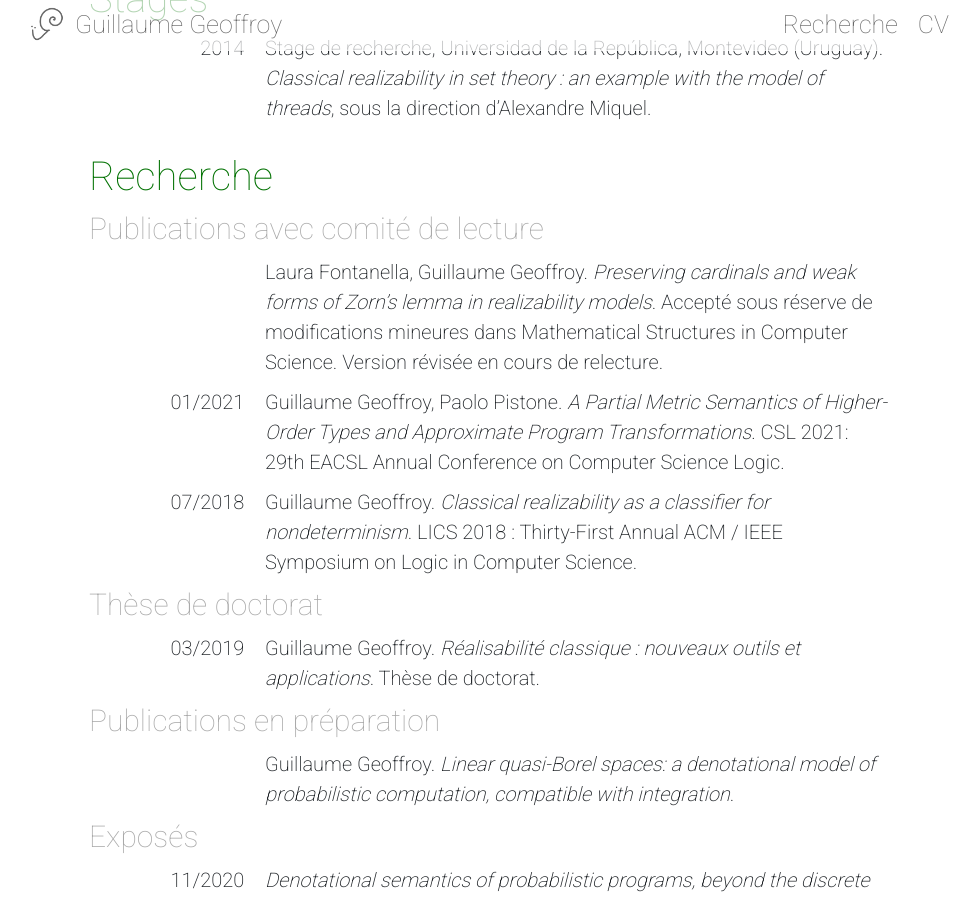
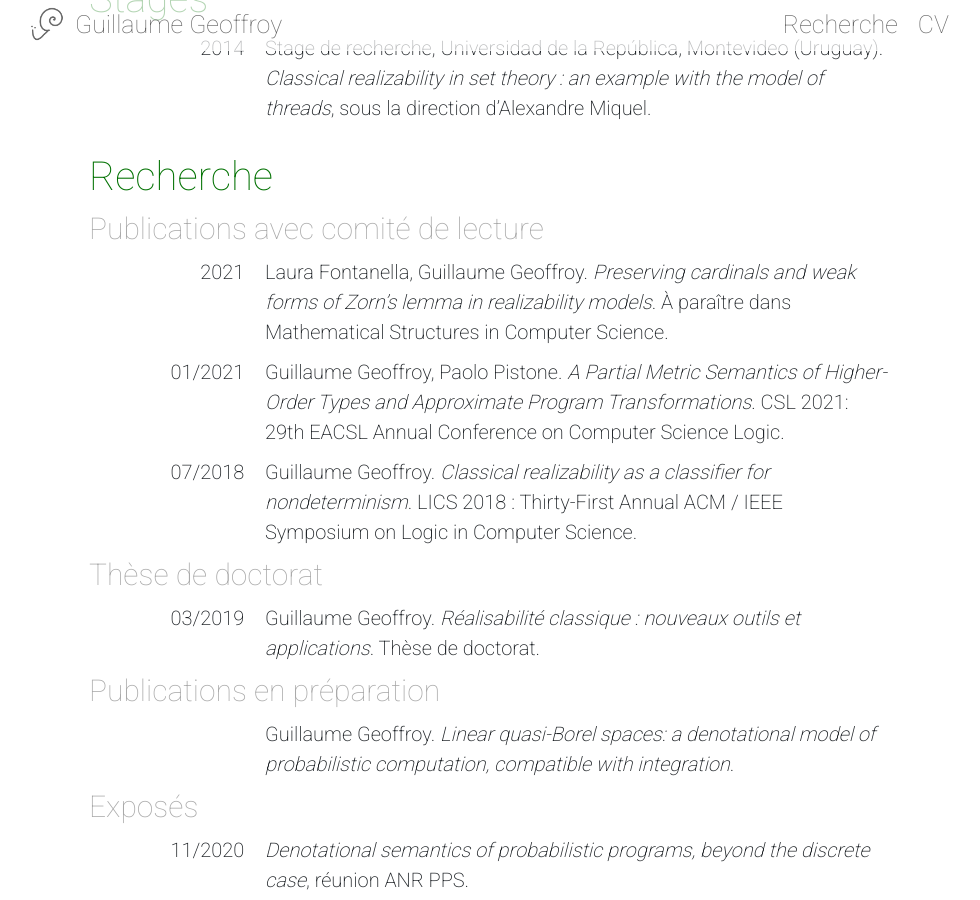
Before and after one commit to guillaume-geoffroy/geoffroy.re, a Jekyll site: the page built from fr/cv.md, in a window 1280 px wide and 900 px high, scrolled down 1441 px. Shown: the whole window, without its empty margins (151-1131 px from the left). Built offline with Jekyll 4.4.1, drawn with Linux system fonts in a browser that asks for light colours; nearby versions of some CDN libraries; our own code applies the rules of GitHub Pages for plain Markdown files.

Commit message:
MAJ CV article cardinaux

```diff
--- a/fr/cv.md
+++ b/fr/cv.md
@@ -25,7 +25,6 @@ Formation
 
 2011 -- 2015 :: **Diplôme de l’École Normale Supérieure**, École Normale Supérieure,    Paris. Spécialité principale mathématiques, spécialité secondaire informatique.
 
-
 2013 -- 2014 :: **M2 recherche Logique Mathématique et Fondements de l’Informatique**,    Université Paris Diderot, École Normale Supérieure, Paris. Parcours logique informatique. Mention très bien.
 
 2011 -- 2013 :: L3 et M1 Mathématiques : formation inter-universitaire en mathématiques fondamentales et appliquées, École Normale Supérieure, Paris.
@@ -44,7 +43,7 @@ Recherche
 
 ### Publications avec comité de lecture
 
-Laura Fontanella, Guillaume Geoffroy. *Preserving cardinals and weak forms of Zorn's lemma in realizability models*. Accepté sous réserve de modifications mineures dans Mathematical Structures in Computer Science. Version révisée en cours de relecture.
+2021 :: Laura Fontanella, Guillaume Geoffroy. *Preserving cardinals and weak forms of Zorn's lemma in realizability models*. À paraître dans Mathematical Structures in Computer Science.
 
 01/2021 :: Guillaume Geoffroy, Paolo Pistone. *A Partial Metric Semantics of Higher-Order Types and Approximate Program Transformations*. CSL 2021: 29th EACSL Annual Conference on Computer Science Logic.
 
```
Also changed, not shown: en/cv.md (+1 -1 lines), en/research.md (+4 -2 lines), fr/research.md (+2 -3 lines), 2 other files.
